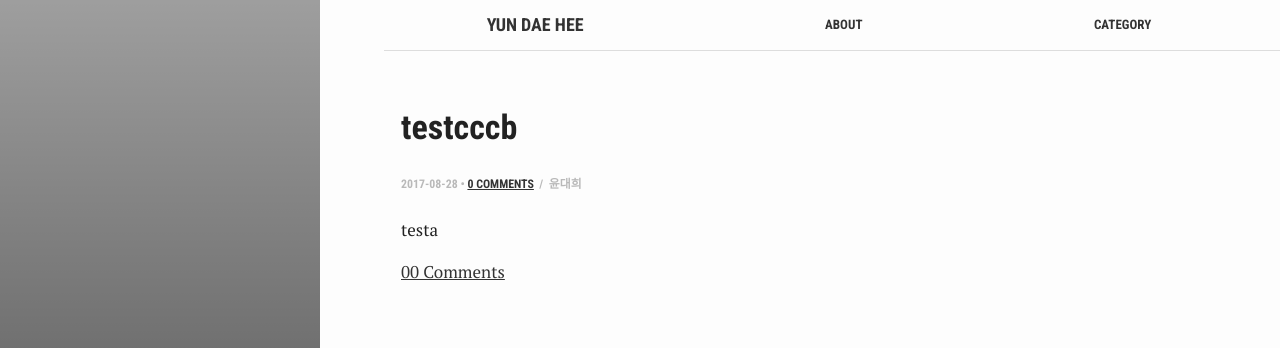
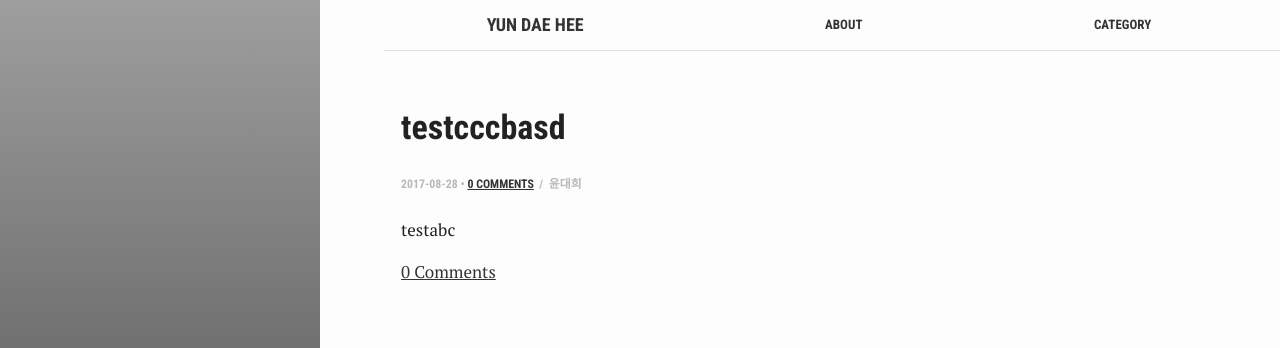
Before and after one commit to test076923/076923.github.io, a Jekyll site: the page built from _posts/2017-08-30-test.md, in a window 1280 px wide. Shown: the top 348 px of the page. Built offline with Jekyll 4.4.1, drawn with Linux system fonts in a browser that asks for light colours; comment, search, counter and statistics services are not loaded.

Commit message:
Update 2017-08-30-test.md

```diff
--- a/_posts/2017-08-30-test.md
+++ b/_posts/2017-08-30-test.md
@@ -2,8 +2,8 @@
 bg: "Clogo.jpg"
 layout: post
 comments: true
-title:  "testcccb"
-crawlertitle: "tesccb"
+title:  "testcccbasd"
+crawlertitle: "tesccasb"
 summary: "C# 설치하기"
 date: 2017-08-28
 categories: posts
@@ -11,6 +11,6 @@ tags: ['C#']
 author: 윤대희
 ---
 
-testa
+testabc
 
-<a href="https://076923.github.io{{ post.url }}#disqus_thread" data-disqus-identifier="{{ page.id }}">00 Comments</a>
+<a href="https://076923.github.io{{ post.url }}#disqus_thread" data-disqus-identifier="{{ page.id }}">0 Comments</a>
```
